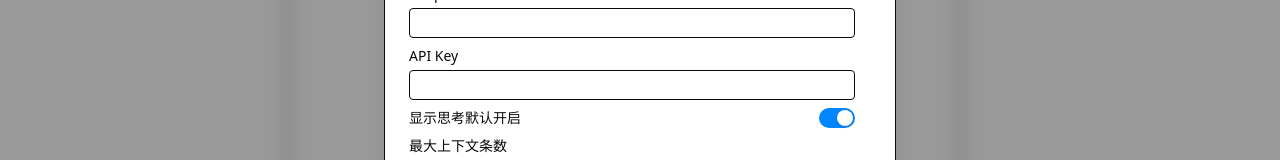
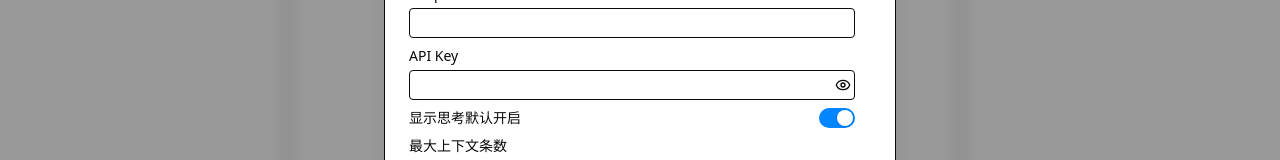
Before and after one commit to HePudding/PudChat, a Next.js app in the folder apps/web/: page / in a window 1280 px wide. Both pictures are taken after a click on the button "设置". Shown: the part 244-404 px from the top of the page. Built offline with nearby package versions, Linux system fonts and the light colour scheme.

Commit message:
feat(web): hide api key by default

```diff
--- a/apps/web/src/components/settings/SettingsDialog.tsx
+++ b/apps/web/src/components/settings/SettingsDialog.tsx
@@ -2,7 +2,7 @@
 
 import * as Dialog from '@radix-ui/react-dialog'
 import { useEffect, useState } from 'react'
-import { X, Plus, Trash2 } from 'lucide-react'
+import { X, Plus, Trash2, Eye, EyeOff } from 'lucide-react'
 import {
   saveSettings,
   type Settings,
@@ -20,9 +20,13 @@ export default function SettingsDialog({
 }) {
   const [open, setOpen] = useState(false)
   const [local, setLocal] = useState<Settings>(settings)
+  const [showApiKey, setShowApiKey] = useState(false)
 
   useEffect(() => {
-    if (open) setLocal(settings)
+    if (open) {
+      setLocal(settings)
+      setShowApiKey(false)
+    }
   }, [open, settings])
 
   const updateModel = (
@@ -112,13 +116,28 @@ export default function SettingsDialog({
                 </label>
                 <label className="grid gap-1 text-sm">
                   <span className="text-muted-foreground">API Key</span>
+                  <div className="relative">
                     <input
-                    className="rounded border px-2 py-1"
+                      type={showApiKey ? 'text' : 'password'}
+                      className="w-full rounded border px-2 py-1 pr-8"
                       value={local.apiKey}
                       onChange={(e) =>
                         setLocal({ ...local, apiKey: e.target.value })
                       }
                     />
+                    <button
+                      type="button"
+                      className="absolute inset-y-0 right-1 flex items-center"
+                      onClick={() => setShowApiKey((v) => !v)}
+                      aria-label={showApiKey ? '隐藏 API Key' : '显示 API Key'}
+                    >
+                      {showApiKey ? (
+                        <EyeOff className="h-4 w-4 text-muted-foreground" />
+                      ) : (
+                        <Eye className="h-4 w-4 text-muted-foreground" />
+                      )}
+                    </button>
+                  </div>
                 </label>
                 <label className="flex items-center justify-between text-sm">
                   <span className="text-muted-foreground">
```
Lines whose indentation alone changed are shown as unchanged.
